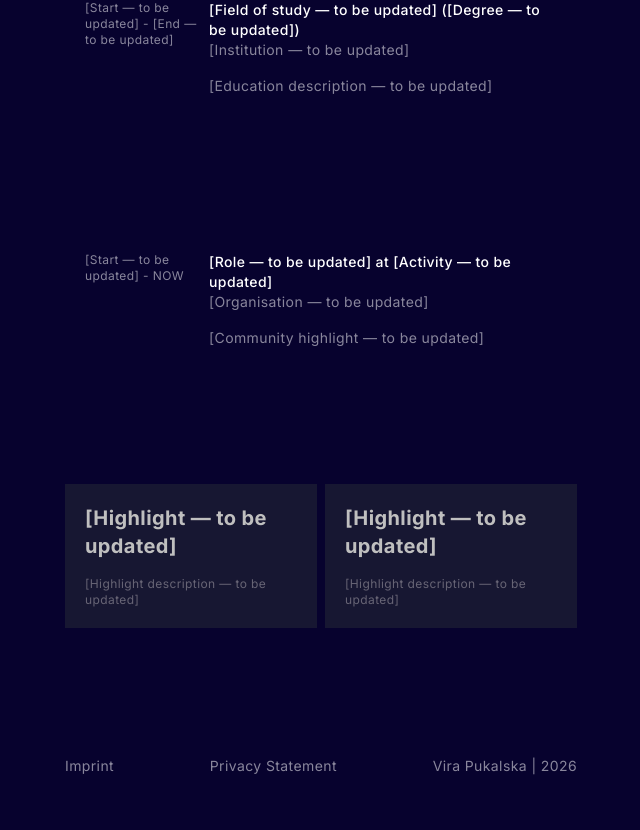
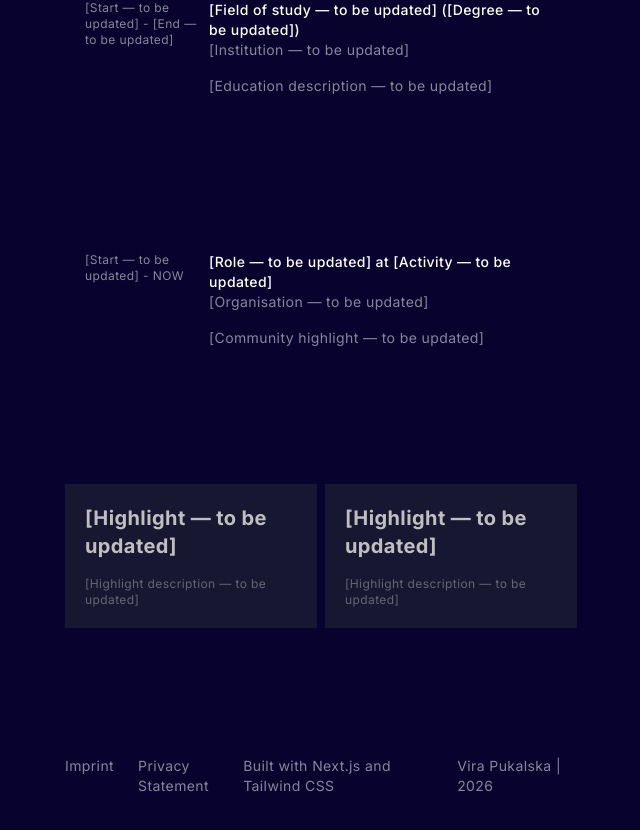
Before and after one commit to Pukakiii/Vira-Pukalska-Portfolio, a Next.js app: page / in a window 1280 px wide. Shown: the part 600-1430 px from the top of the page, without its empty margins (575-1215 px from the left). Built offline with nearby package versions, Linux system fonts and the light colour scheme.

Commit message:
fix: remove unwanted credits and add built-with footer
Defer reference attribution to manual deploy and add a minimal Next.js /
Tailwind CSS line in the site footer.

```diff
--- a/components/credits.jsx
+++ b/components/credits.jsx
@@ -4,7 +4,8 @@ const Credits = (props) => {
  return (
  <div data-section id="credits" className="group mt-32">
  <div className="text-surface-600">
- <div className="flex flex-row justify-between">
+ <div className="flex flex-col gap-3 sm:flex-row sm:items-center sm:justify-between">
+ <div className="flex flex-row gap-6">
  <a
  href="/imprint"
  rel="noopener noreferrer"
@@ -19,6 +20,27 @@ const Credits = (props) => {
  >
  Privacy Statement
  </a>
+ </div>
+ <p className="text-sm">
+ Built with{" "}
+ <a
+ href="https://nextjs.org"
+ target="_blank"
+ rel="noopener noreferrer"
+ className="transition-all hover:text-on-background"
+ >
+ Next.js
+ </a>{" "}
+ and{" "}
+ <a
+ href="https://tailwindcss.com"
+ target="_blank"
+ rel="noopener noreferrer"
+ className="transition-all hover:text-on-background"
+ >
+ Tailwind CSS
+ </a>
+ </p>
  <span>
  {props.data.name} | {new Date().getFullYear()}
  </span>
```
